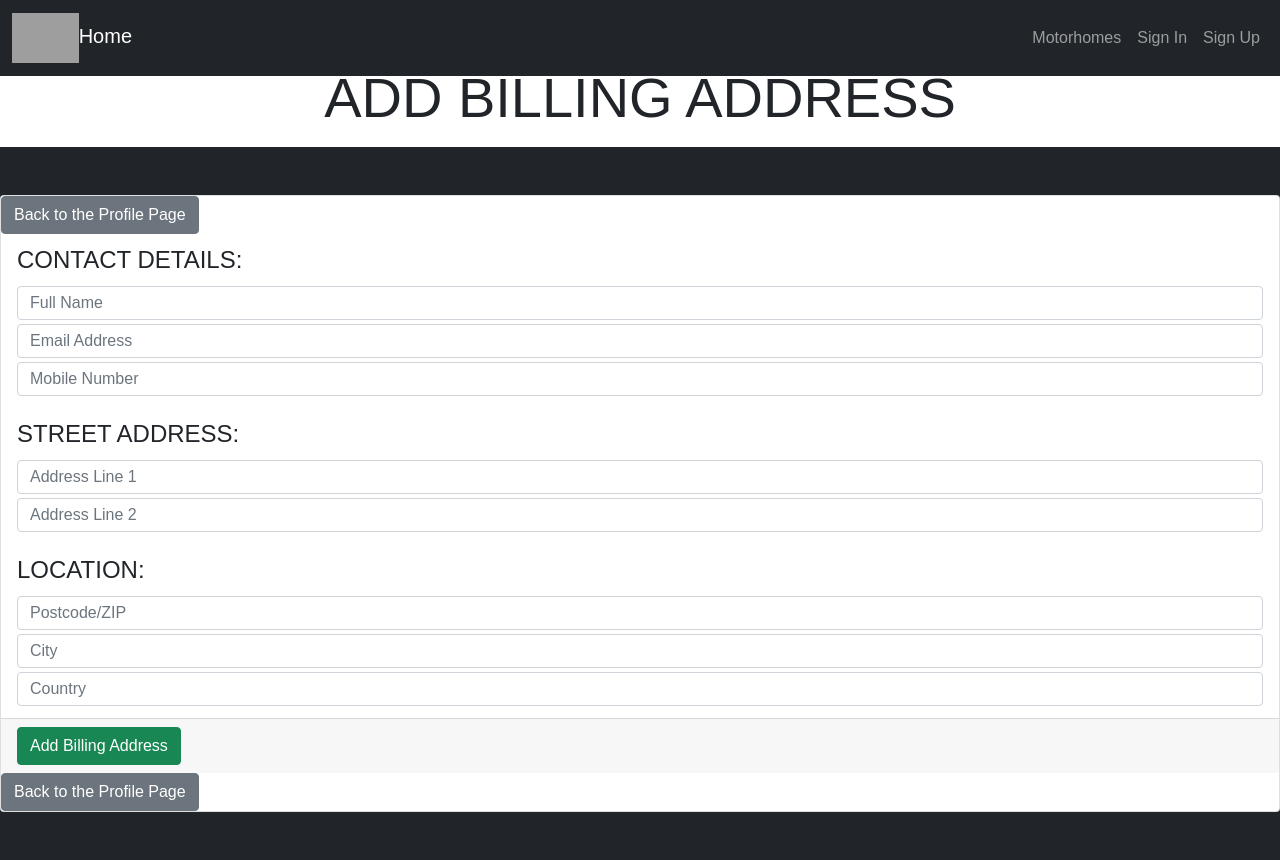
After one commit to varroz56/mycaraone, a Django app: template profiles/templates/profiles/create_billing_address.html in a window 1280 px wide. The commit adds this page. Run offline with Django 3.2, Linux system fonts and the light colour scheme; the template is opened without the code that fills it, so the values that code supplies are empty; parts of the project's set-up code (start-up, migrations or seed data) failed here and were passed over; some libraries are stand-ins or nearby versions; some web fonts are replaced; grey boxes are pictures that could not be loaded.

Commit message:
create billing address view

```diff
--- /dev/null
+++ b/profiles/templates/profiles/create_billing_address.html
@@ -0,0 +1,118 @@
+{% extends 'base.html' %}{% load crispy_forms_tags %} {% load static %} {% block extra_css %}
+<link
+  rel="stylesheet"
+  type="text/css"
+  href="{% static 'profiles/styles.css' %}"
+/>
+{% endblock %}{% block subtitle %}Create Billing Address{% endblock %} {% block main_content %} {% include 'includes/navbar.html' %}
+<div class="mb-4 pb-4 pt-0 mt-0"></div>
+<p class="display-4 text-uppercase text-center pt-3">add billing address</p>
+
+<div class="mt-3 pt3"></div>
+<div class="album py-5 bg-dark">
+  <div class="card profile-form">
+    <div class="card-text d-flex">
+      <a class="btn btn-secondary align-self-end" href="{% url 'myprofile' %}"
+        >Back to the Profile Page</a
+      >
+    </div>
+
+    <form action="" method="POST" enctype="multipart/form-data">
+      {% csrf_token %}
+      <fieldset class="rounded px-3 py-2 text-uppercase">
+        <legend class="fieldset-label">Contact Details:</legend>
+        <input
+          type="text"
+          class="form-control py-1 my-1"
+          id="full_name"
+          name="full_name"
+          aria-describedby="textHelp"
+          placeholder="Full Name"
+        />
+        <input
+          type="email"
+          class="form-control py-1 my-1"
+          id="email"
+          name="email"
+          aria-describedby="textHelp"
+          placeholder="Email Address"
+        />
+        <input
+          type="text"
+          class="form-control py-1 my-1"
+          id="phone_number"
+          name="phone_number"
+          aria-describedby="textHelp"
+          placeholder="Mobile Number"
+        />
+      </fieldset>
+      <fieldset class="rounded px-3 py-2 text-uppercase">
+        <legend class="fieldset-label">Street Address:</legend>
+        <input
+          type="text"
+          class="form-control py-1 my-1"
+          id="address_line1"
+          name="address_line1"
+          aria-describedby="textHelp"
+          placeholder="Address Line 1"
+        />
+        <input
+          type="text"
+          class="form-control py-1 my-1"
+          id="address_line2"
+          name="address_line2"
+          aria-describedby="textHelp"
+          placeholder="Address Line 2"
+        />
+      </fieldset>
+      <fieldset class="rounded px-3 py-2 text-uppercase">
+        <legend class="fieldset-label">Location:</legend>
+        <input
+          type="text"
+          class="form-control py-1 my-1"
+          id="postcode"
+          name="postcode"
+          aria-describedby="textHelp"
+          placeholder="Postcode/ZIP"
+        />
+        <input
+          type="text"
+          class="form-control py-1 my-1"
+          id="city"
+          name="city"
+          aria-describedby="textHelp"
+          placeholder="City"
+        />
+        <input
+          type="text"
+          class="form-control py-1 my-1"
+          id="country"
+          name="country"
+          aria-describedby="textHelp"
+          placeholder="Country"
+        />
+      </fieldset>
+
+      <div class="card-footer">
+        <div class="card-text">
+          <input
+            class="btn btn-success"
+            type="submit"
+            name="Add Billing Address"
+            value="Add Billing Address"
+          />
+        </div>
+      </div>
+    </form>
+    <div class="card-text d-flex">
+      <a
+        class="btn btn-secondary align-self-end"
+        href="{% url 'myprofile' %}"
+        >Back to the Profile Page</a
+      >
+    </div>
+
+  </div>
+
+  {% endblock %}
+</div>
--- a/profiles/urls.py
+++ b/profiles/urls.py
@@ -1,9 +1,11 @@
 from django.urls import path
-from .views import UserProfileView, UserProfileUpdateView
+from .views import UserProfileView, UserProfileUpdateView, CreateBillingAddressView
 
 
 urlpatterns = [
     path('myprofile/', UserProfileView, name='myprofile'),
     path('myprofile/update/', UserProfileUpdateView, name='update_myprofile'),
+    path('myprofile/billing_address/create/',
+         CreateBillingAddressView, name='create_billing_address')
 
 ]
```
Also changed, not shown: profiles/forms.py (+9 -0 lines), profiles/templates/profiles/myprofile.html (+16 -16 lines), profiles/views.py (+57 -3 lines).
